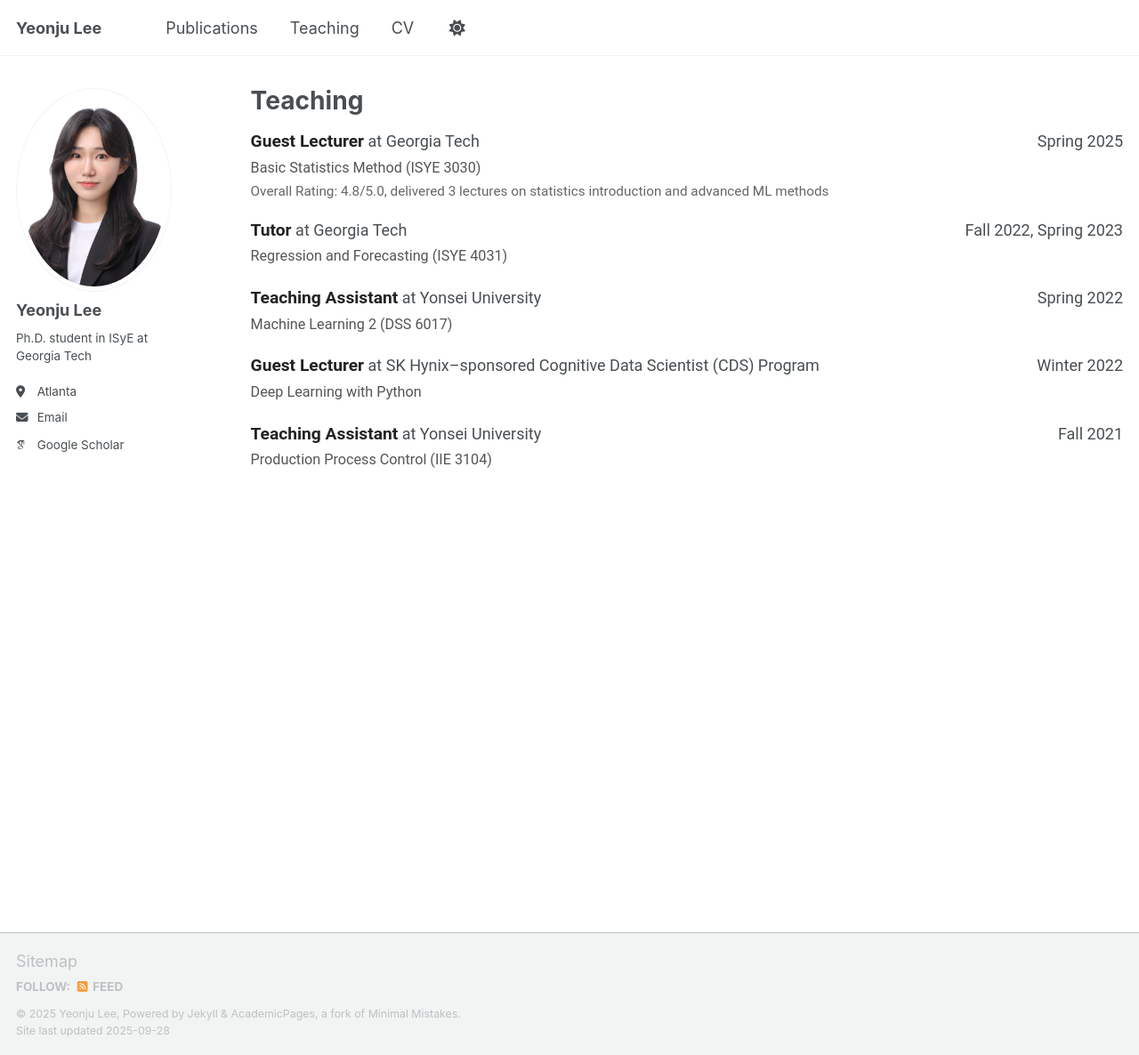
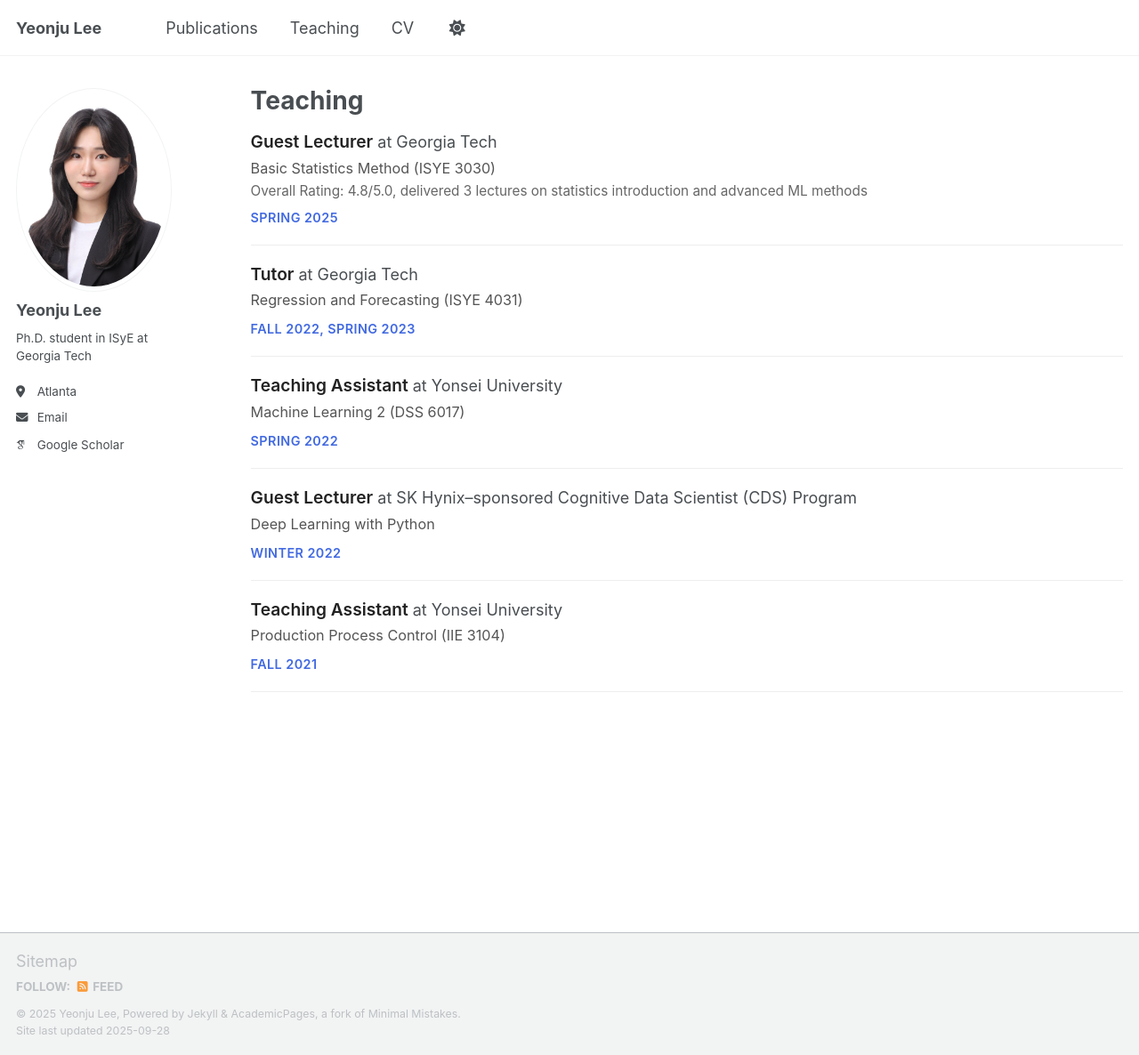
Before and after one commit to ylee845/ylee845.github.io, a Jekyll site: the page built from _pages/teaching.html, in a window 1280 px wide and 1186 px high. Shown: the whole window at 89% size. Built offline with Jekyll 4.4.1, drawn with Linux system fonts in a browser that asks for light colours; some web fonts are replaced; a script that is not in the unit is left out.

Commit message:
Update teaching.html

```diff
--- a/_pages/teaching.html
+++ b/_pages/teaching.html
@@ -9,64 +9,59 @@ author_profile: true
 
 <style>
 /* Teaching section 스타일 */
-.teach-list {
+.teach.teach-list {
   margin: 0;
   padding: 0;
   font-family: "Roboto", Arial, sans-serif; /* 폰트 통일 */
 }
 
 .teach {
-  display: flex;
-  justify-content: space-between;
-  gap: 1rem;
   margin: 1rem 0;
+  padding-bottom: 1rem;
+  border-bottom: 1px solid #eee; /* publication이랑 통일감 */
 }
 
 /* 왼쪽 영역 */
 .teach .left {
-  max-width: 78%;
+  max-width: 100%;
 }
 
-/* 역할(Guest Lecturer, Tutor 등)만 크게/짙게 */
+/* 역할 (Guest Lecturer, Tutor 등): 강조 */
 .teach .role {
   font-weight: 600;
   font-size: clamp(1rem, 1.5vw, 1.15rem);
   color: #222;
 }
 
-/* 기관명은 같은 줄에 자연스럽게 */
+/* 기관명은 같은 줄에서 자연스럽게 */
 .teach .institution {
   font-weight: 400;
   color: #333;
 }
 
-/* 과목명/코드: 본문보다 조금 작게 */
+/* 과목명/코드: 본문보다 살짝 작고 중간 톤 */
 .teach .course {
   margin: .15rem 0;
   font-size: clamp(0.9rem, 1.2vw, 1rem);
   color: #555;
 }
 
-/* 노트 (평가, 설명 등): 더 작고 회색 */
+/* 노트 (평가, 설명 등): 더 작고 옅은 회색 */
 .teach .note {
   font-size: clamp(0.85rem, 1.1vw, 0.95rem);
   color: #666;
 }
 
-/* Term (연도/학기): 오른쪽 정렬, 회색 */
-/*.teach .term {/*
-/*  font-size: clamp(0.85rem, 1vw, 0.95rem);/*
-/*  color: #666;/*
-/*  text-wrap: nowrap;/*
-/*}/*
+/* Term (연도/학기): publication의 status 스타일처럼 태그 느낌 */
 .teach .term {
+  display: inline-block;
+  margin-top: .4rem;
   font-size: 0.8rem;
   font-weight: 600;
-  color: #4169E1;
+  color: #4169E1; /* Royal Blue */
   text-transform: uppercase;
-  margin-top: .2rem;
+  letter-spacing: .03em;
 }
-
 
 </style>
 
```
